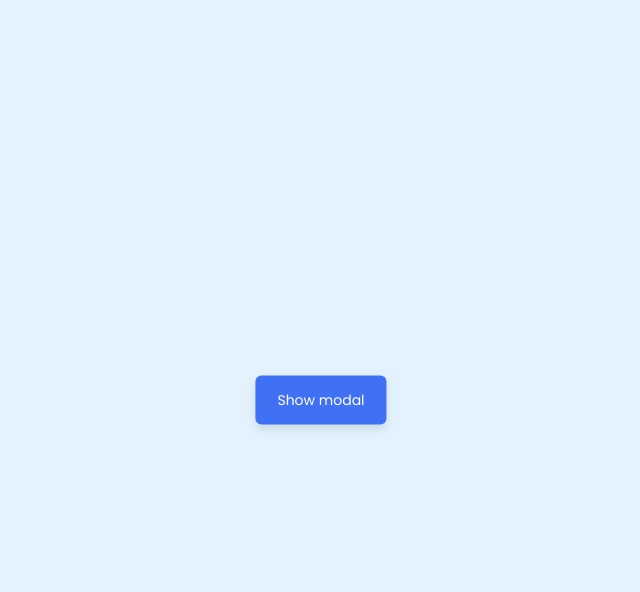
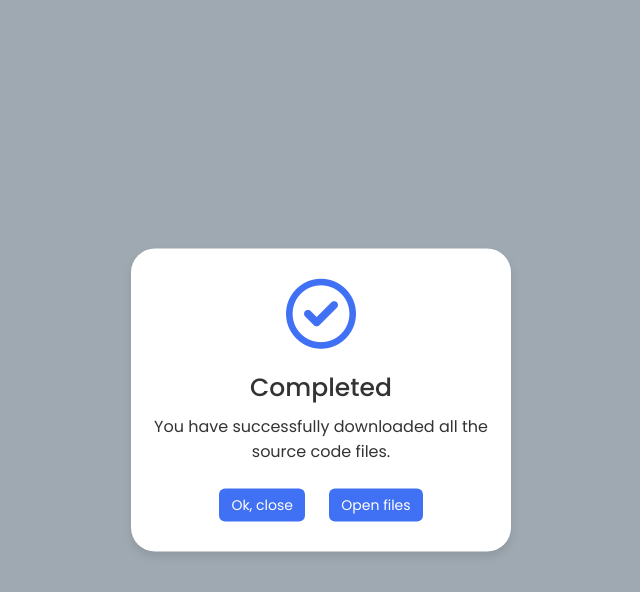
Before and after one commit to Studdnet/part-popup-modal-box, a plain HTML site: page index.html in a window 1280 px wide. Both pictures are taken after a click on the button "Show modal". Shown: the whole page, without its empty margins (319-959 px from the left). Drawn offline with Linux system fonts and the light colour scheme.

Commit message:
project is completed

```diff
--- a/script.js
+++ b/script.js
@@ -1 +1,11 @@
 "use strict";
+
+const section = document.querySelector('section'),
+		overlay = document.querySelector('.overlay'),
+		showModal = document.querySelector('.show-modal'),
+		closeBtn = document.querySelector('.close-btn');
+
+		showModal.addEventListener('click', ()=> section.classList.add('active'));
+		overlay.addEventListener('click', ()=> section.classList.remove('active'));
+
+		closeBtn.addEventListener('click', ()=> section.classList.remove('active'));
--- a/style.css
+++ b/style.css
@@ -30,6 +30,23 @@ button:hover {
 	background: #265df2;
 }
 
+section.active .show-modal {
+	display: none;
+}
+
+section.active .overlay {
+	opacity: 1;
+	pointer-events: auto;
+}
+
+section.active .modal-box {
+	opacity: 1;
+	pointer-events: auto;
+	transform: translate(-50%, -50%) scale(1);
+}
+
+
+
 button.show-modal,
 .modal-box {
 	position: absolute;
@@ -59,6 +76,8 @@ button.show-modal,
 	padding: 30px 20px;
 	opacity: 0;
 	pointer-events: none;
+	transition: all 0.3s ease 0s;
+	transform: translate(-50%, -50%) scale(1.2);
 }
 
 .modal-box  i {
```
